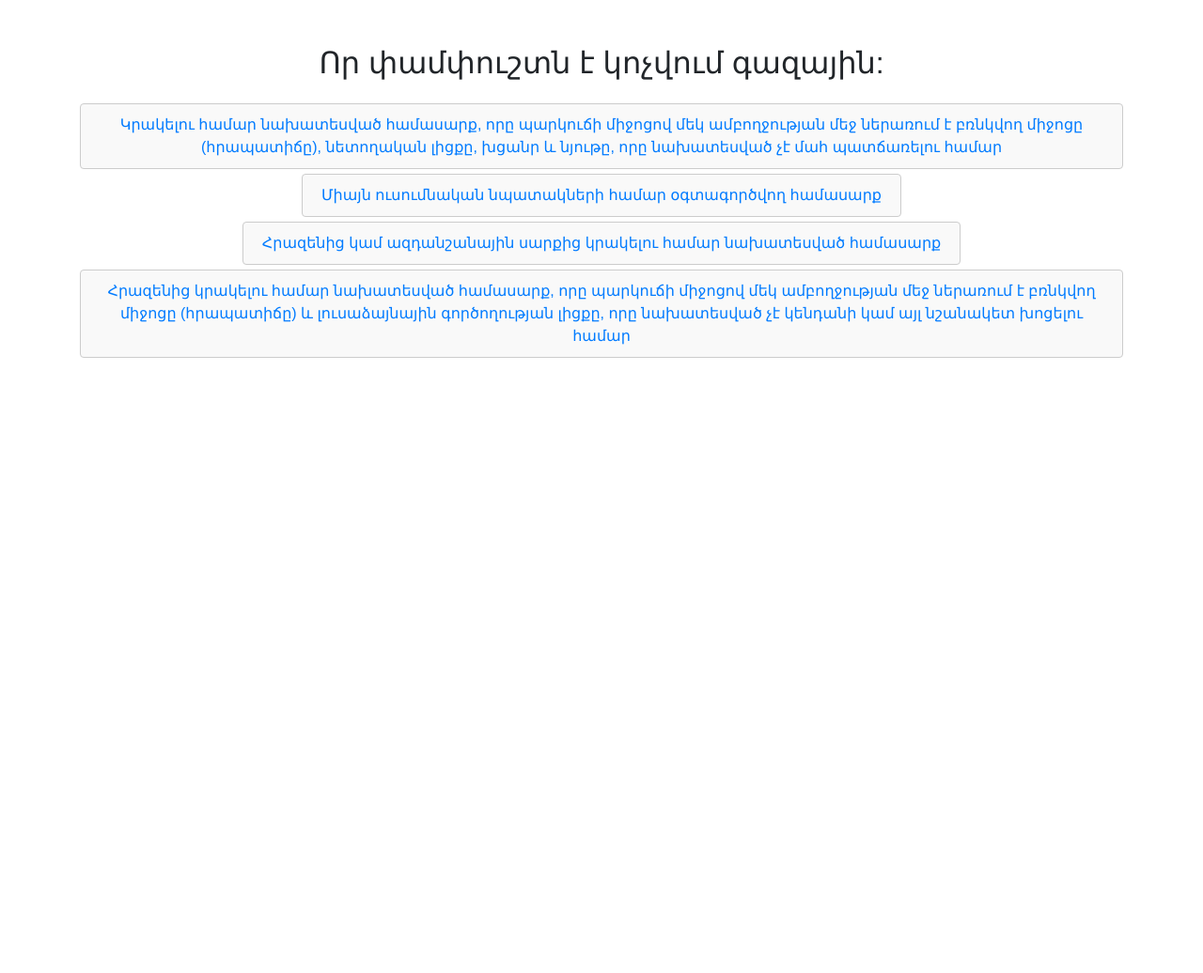
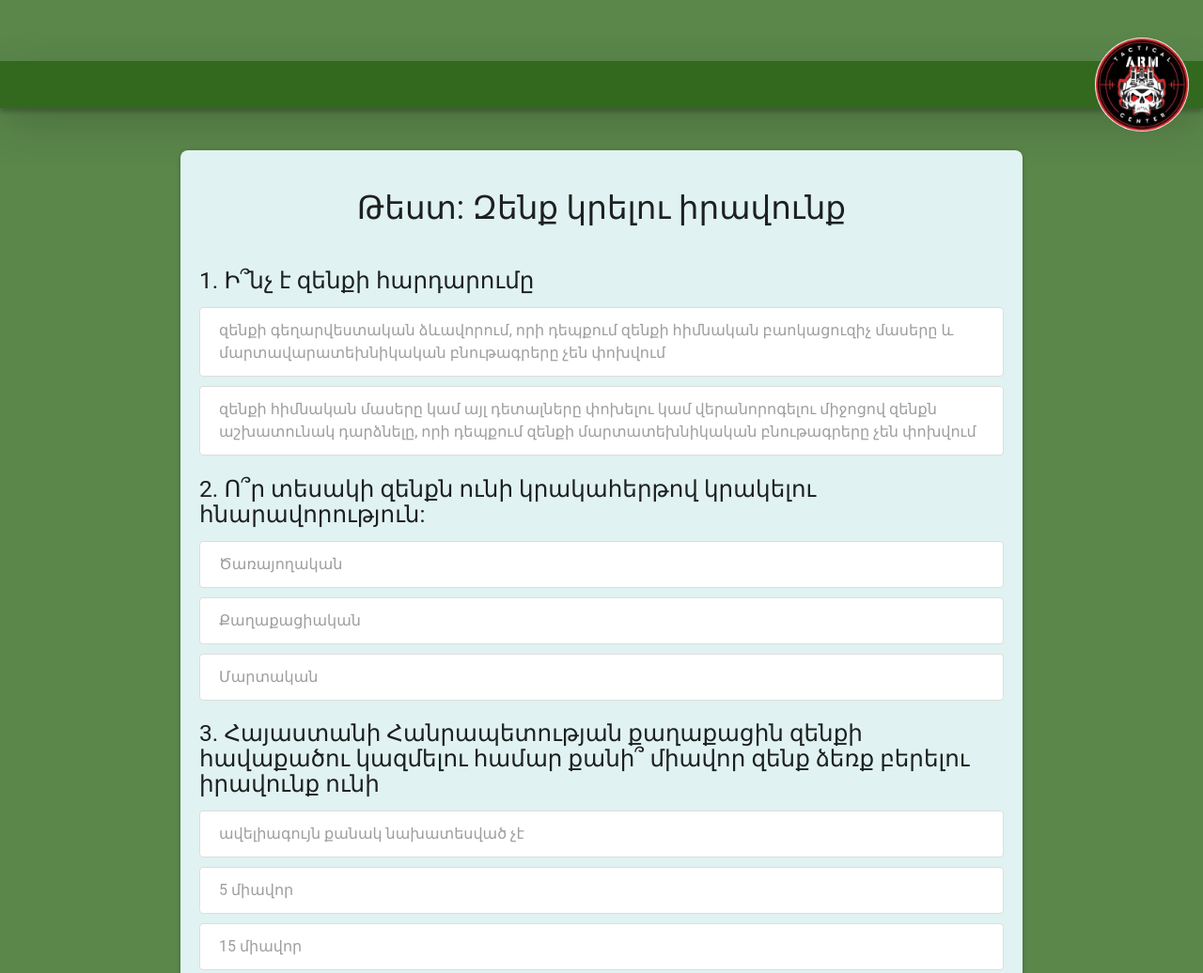
Before and after one commit to HaykInanc/Gun-Carrying-Test, a plain HTML site: page index.html in a window 1280 px wide. Shown: the top 1036 px of the page at 94% size. Before the commit the page ends 800 px from the top, so only its background shows below. Drawn offline with nearby package versions, Linux system fonts and the light colour scheme.

Commit message:
add 10 questions

```diff
--- a/index.html
+++ b/index.html
@@ -3,24 +3,34 @@
 <head>
     <meta charset="UTF-8">
     <meta name="viewport" content="width=device-width, initial-scale=1.0">
-    <link rel="stylesheet" href="https://stackpath.bootstrapcdn.com/bootstrap/4.5.2/css/bootstrap.min.css">
+    <link href="https://fonts.googleapis.com/icon?family=Material+Icons" rel="stylesheet">
+    <link rel="stylesheet" href="https://cdnjs.cloudflare.com/ajax/libs/materialize/1.0.0/css/materialize.min.css">
     <link rel="stylesheet" href="style/style.css">
-    <title>զենք կրելու իրավունք QUESTIONS</title>
+    <link rel="icon" type="image/x-icon" href="./media/logo.png">
+    <title>Թեստ: Զենք կրելու իրավունք</title>
 </head>
 <body>
+    <header>
+        <div class="logo">
+            <img src="./media/logo.png" alt="logo">
+        </div>
+    </header>
     <div class="container mt-5">
-        <div id="question-container" class="text-center">
-            <h2 id="question" class="mb-4"></h2>
-            <div id="answers" class="mb-4"></div>
-            <div id="result" class="d-none text-center">
-                <p id="result-message" class="mb-3"></p>
-                <button class="btn btn-primary" onclick="loadQuestion()">Հաջորդ հարց</button>
+        <div class="card-panel teal lighten-5">
+            <h4 class="center-align">Թեստ: Զենք կրելու իրավունք</h4>
+            <div id="questions-container" class="section">
+                <!-- Questions will be injected here -->
             </div>
+            <div class="center-align mt-4">
+                <button id="submit-button" class="btn waves-effect waves-light" onclick="checkResults()">Ստուգել արդյունքները</button>
+            </div>
+            <h4 class="result-message">
+
+            </h4>
         </div>
     </div>
-    <script src="https://code.jquery.com/jquery-3.5.1.slim.min.js"></script>
-    <script src="https://cdn.jsdelivr.net/npm/@popperjs/core@2.9.1/dist/umd/popper.min.js"></script>
-    <script src="https://stackpath.bootstrapcdn.com/bootstrap/4.5.2/js/bootstrap.min.js"></script>
+
+    <script src="https://cdnjs.cloudflare.com/ajax/libs/materialize/1.0.0/js/materialize.min.js"></script>
     <script src="script/script.js"></script>
     <script src="script/questions.js"></script>
 </body>
--- a/script/script.js
+++ b/script/script.js
@@ -5,51 +5,82 @@ function shuffleArray(array) {
     }
 }
 
-function loadQuestion() {
-    const randomIndex = Math.floor(Math.random() * QUESTIONS.length);
-    const question = QUESTIONS[randomIndex];
+function loadQuestions() {
+    const shuffledQuestions = QUESTIONS.sort(() => 0.5 - Math.random()).slice(0, 10);
+    const container = document.getElementById('questions-container');
+    container.innerHTML = '';
 
-    document.getElementById('question').textContent = question.question;
-    const answersContainer = document.getElementById('answers');
-    answersContainer.innerHTML = '';
+    shuffledQuestions.forEach((question, index) => {
+        const shuffledAnswers = [...question.answers];
+        shuffleArray(shuffledAnswers); // Перемешиваем ответы
 
-    // Save the index of the correct answer
-    const correctAnswer = question.answers[0];
-    const shuffledAnswers = [...question.answers];
-    shuffleArray(shuffledAnswers);
+        const questionElement = document.createElement('div');
+        questionElement.className = 'question-block';
+        questionElement.innerHTML = `
+            <h5>${index + 1}. ${question.question}</h5>
+            ${shuffledAnswers.map((answer, i) => `
+                <label class="answer-label">
+                    <input name="question${index}" type="radio" value="${answer}" />
+                    <p>${answer}</p>
+                </label>
+            `).join('')}
+        `;
+        container.appendChild(questionElement);
+    });
+}
 
-    // Map each shuffled answer to its original index
-    const answerMap = new Map(shuffledAnswers.map((answer, index) => [answer, index]));
 
-    // Display the shuffled answers
-    shuffledAnswers.forEach((answer, index) => {
-        const button = document.createElement('button');
-        button.textContent = answer;
-        button.className = 'btn btn-outline-primary answer-button';
-        button.onclick = () => checkAnswer(index, button, answerMap, correctAnswer);
-        answersContainer.appendChild(button);
+
+function disableInputs() {
+    const inputs = document.querySelectorAll('input[type="radio"]');
+    inputs.forEach(input => {
+        input.disabled = true;
+    });
+}
+
+
+
+function checkResults() {
+    const questions = document.querySelectorAll('.question-block');
+    let correctCount = 0;
+
+    questions.forEach((question, index) => {
+        const selectedAnswer = question.querySelector('input[type="radio"]:checked');
+        const correctAnswer = QUESTIONS[index].answers[0]; // Предполагается, что правильный ответ первый в массиве
+
+        if (selectedAnswer) {
+            const selectedLabel = selectedAnswer.closest('.answer-label');
+
+            if (selectedAnswer.value === correctAnswer) {
+                selectedLabel.classList.add('correct');
+                correctCount++;
+            } else {
+                selectedLabel.classList.add('incorrect');
+                // Отметить правильный ответ
+                question.querySelectorAll('.answer-label').forEach(label => {
+                    if (label.querySelector('input[type="radio"]').value === correctAnswer) {
+                        label.classList.add('correct');
+                    }
+                });
+            }
+        } else {
+            // Если пользователь не выбрал ответ, отметим правильный
+            question.querySelectorAll('.answer-label').forEach(label => {
+                if (label.querySelector('input[type="radio"]').value === correctAnswer) {
+                    label.classList.add('correct');
+                }
+            });
+        }
     });
 
-    document.getElementById('result').classList.add('d-none');
+    const resultMessage = correctCount >= 8
+    ? `Շնորհավորում ենք! Դուք անցաք թեստը՝ ${correctCount} ճիշտ պատասխանով 10-ից։`
+    : `Ցավոք, դուք չանցաք։ Դուք ստացաք ${correctCount} ճիշտ պատասխան 10-ից։ Փորձեք կրկին։`;
+
+    disableInputs();
+
+    document.querySelector('.result-message').innerHTML = resultMessage;
 }
 
-function checkAnswer(selectedIndex, selectedButton, answerMap, correctAnswer) {
-    const question = QUESTIONS.find(q => q.question === document.getElementById('question').textContent);
-
-    const correctAnswerIndex = answerMap.get(correctAnswer);
-
-    const answerButtons = document.querySelectorAll('.answer-button');
-    answerButtons.forEach(button => button.classList.remove('selected'));
-    selectedButton.classList.add('selected');
-
-    answerButtons[correctAnswerIndex].classList.add('correct');
-
-    if (selectedIndex === correctAnswerIndex) {
-        document.getElementById('result-message').textContent = 'Ճիշտ պատասխան!';
-    } else {
-        document.getElementById('result-message').textContent = 'Սխալ պատասխան! Ճիշտ պատասխան՝: ' + correctAnswer;
-    }
-    document.getElementById('result').classList.remove('d-none');
-}
-
-window.onload = loadQuestion;
+// Запуск функции при загрузке страницы
+window.onload = loadQuestions;
--- a/style/style.css
+++ b/style/style.css
@@ -1,29 +1,72 @@
-body {
-    font-family: Arial, sans-serif;
+header{
+    background-color: #33691e;
+    display: flex;
+    align-items: center;
+    justify-content: flex-end;
+    padding: 15px;
+    height: 50px;
+    margin: 45px 0;
+    box-shadow: 0 4px 5px 0 rgba(0, 0, 0, 0.24), 0 17px 50px 0 rgba(0, 0, 0, 0.19);
 }
 
-.answer-button {
-    display: block;
-    margin: 5px auto;
-    padding: 10px 20px;
-    border: 1px solid #ccc;
-    background-color: #f9f9f9;
-    cursor: pointer;
-    transition: background-color 0.3s;
+.logo{
+    background-color: white;
+    border-radius: 50%;
+    height: 100px;
+    width: 100px;
 }
 
-.answer-button:hover {
-    background-color: #ddd;
+header img{
+    width: 100%;
+    height: 100%;
 }
 
-body .answer-button.correct {
-    background-color: #28a745; /* Зеленый для правильного ответа */
-    color: white;
-    border-color: #28a745;
+body {
+    font-family: 'Roboto', sans-serif;
+    background-color: #f0f4f7;
+    padding-top: 20px;
+    background-color: #5b874b;
 }
 
-.answer-button.selected {
-    background-color: #dc3545; /* Красный для выбранного ответа */
+.card-panel {
+    padding: 20px;
+    border-radius: 8px;
+}
+
+.answer-label {
+    display: flex;
+    font-size: 16px;
+    cursor: pointer;
+}
+
+.answer-label input[type="radio"] {
+    position: absolute;
+    opacity: 0;
+    width: 0;
+    height: 0;
+}
+
+.answer-label input[type="radio"] + p {
+    padding: 12px 20px;
+    border: 1px solid #ddd;
+    border-radius: 4px;
+    background-color: #fff;
+    display: inline-block;
+    width: 100%;
+    transition: background-color 0.3s, border-color 0.3s;
+    margin: 5px 0;
+}
+
+.answer-label input[type="radio"]:checked + p {
+    outline: 4px solid #039be5;
+}
+
+ #questions-container .answer-label.correct p {
+    background-color: #43a047; /* Зеленый для правильного ответа */
     color: white;
-    border-color: #dc3545;
 }
+
+#questions-container .answer-label.incorrect p {
+    background-color: #e53935; /* Красный для неправильного ответа */
+    color: white;
+}
```
Also changed, not shown: media/logo.png (added).
